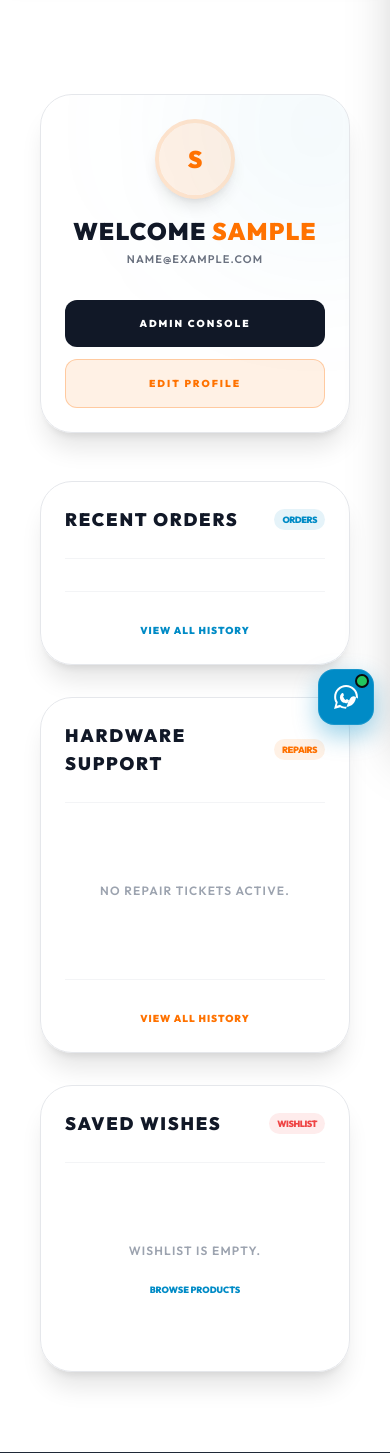
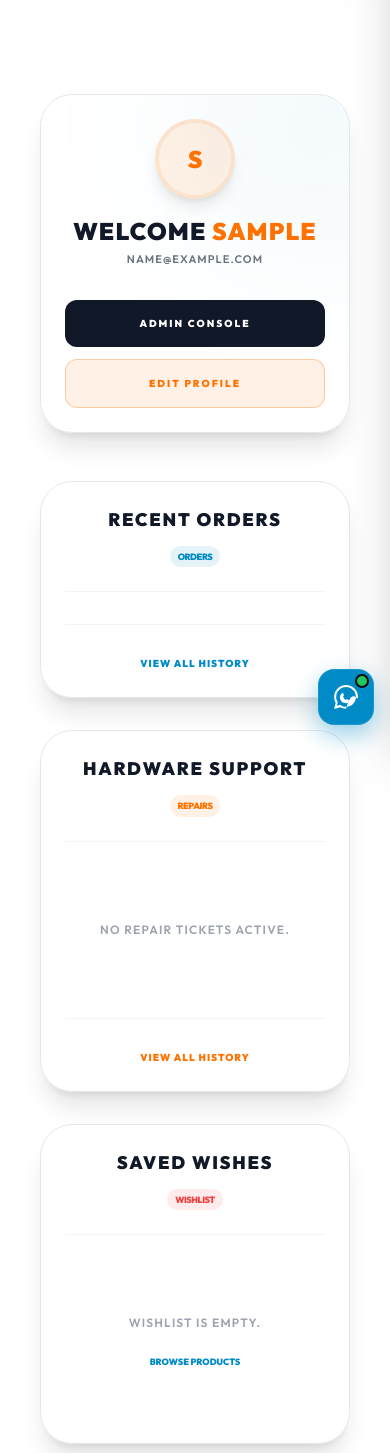
Before and after one commit to El-viktoh/Compupartz, a Django app: page /dashboard/ in a window 390 px wide. Shown: the part 103-1556 px from the top of the page. Run offline with Django 4.2, Linux system fonts and the light colour scheme; the visitor is signed in with stand-in values (Sample User, id 1); data that the repository does not hold is empty; some libraries are stand-ins or nearby versions.

Commit message:
UI: Center align all internal card contents on mobile view to match header

```diff
--- a/templates/account/dashboard.html
+++ b/templates/account/dashboard.html
@@ -53,7 +53,7 @@
 
         <!-- RECENT ORDERS -->
         <div class="bg-white/80 dark:bg-white/5 backdrop-blur-xl border border-gray-200 dark:border-white/10 p-6 md:p-8 rounded-[2rem] shadow-xl">
-            <div class="flex items-center justify-between mb-8 border-b border-gray-100 dark:border-white/5 pb-6">
+            <div class="flex flex-col md:flex-row items-center justify-center md:justify-between gap-3 md:gap-0 mb-8 border-b border-gray-100 dark:border-white/5 pb-6 text-center">
                 <h2 class="text-lg font-outfit font-black text-gray-900 dark:text-white uppercase tracking-widest">Recent Orders</h2>
                 <span class="text-[9px] font-black bg-brandBlue/10 text-brandBlue px-2 py-1 rounded-full uppercase tracking-tighter">Orders</span>
             </div>
@@ -62,7 +62,7 @@
                 <div class="space-y-6">
                     {% for order in orders %}
                         <a href="/order/track/{{ order.id }}/" class="block group p-4 rounded-2xl hover:bg-gray-50 dark:hover:bg-white/5 transition-all border border-transparent hover:border-gray-200 dark:hover:border-white/10">
-                            <div class="flex items-center gap-6">
+                            <div class="flex flex-col md:flex-row items-center gap-4 md:gap-6 text-center md:text-left">
                                 <div class="w-16 h-16 rounded-xl bg-gray-100 dark:bg-white/5 flex items-center justify-center p-2 overflow-hidden shrink-0">
                                     {% if order.image %}
                                         <img src="{{ order.image }}" class="w-full h-full object-contain drop-shadow-md group-hover:scale-110 transition-transform">
@@ -74,7 +74,7 @@
                                     <p class="text-sm font-bold text-gray-900 dark:text-white uppercase tracking-tight mb-0.5">Order #ID:{{ order.id }}</p>
                                     <p class="text-xs text-brandBlue font-black">GHS {{ order.total_amount }}</p>
                                 </div>
-                                <div class="text-right">
+                                <div class="text-center md:text-right mt-2 md:mt-0 w-full md:w-auto">
                                     <span class="text-[10px] font-black text-gray-400 group-hover:text-brandOrange transition-colors uppercase">Track &rarr;</span>
                                 </div>
                             </div>
@@ -91,7 +91,7 @@
 
         <!-- REPAIR TICKETS -->
         <div class="bg-white/80 dark:bg-white/5 backdrop-blur-xl border border-gray-200 dark:border-white/10 p-6 md:p-8 rounded-[2rem] shadow-xl">
-            <div class="flex items-center justify-between mb-8 border-b border-gray-100 dark:border-white/5 pb-6">
+            <div class="flex flex-col md:flex-row items-center justify-center md:justify-between gap-3 md:gap-0 mb-8 border-b border-gray-100 dark:border-white/5 pb-6 text-center">
                 <h2 class="text-lg font-outfit font-black text-gray-900 dark:text-white uppercase tracking-widest">Hardware Support</h2>
                 <span class="text-[9px] font-black bg-brandOrange/10 text-brandOrange px-2 py-1 rounded-full uppercase tracking-tighter">Repairs</span>
             </div>
@@ -100,7 +100,7 @@
                 <div class="space-y-6">
                     {% for repair in repairs %}
                         <a href="{% url 'track_repair' repair.ticket_id %}" class="block group p-4 rounded-2xl hover:bg-gray-50 dark:hover:bg-white/5 transition-all border border-transparent hover:border-gray-200 dark:hover:border-white/10">
-                            <div class="flex items-center gap-6">
+                            <div class="flex flex-col md:flex-row items-center gap-4 md:gap-6 text-center md:text-left">
                                 <div class="w-16 h-16 rounded-xl bg-brandOrange/5 flex items-center justify-center shrink-0">
                                     <span class="text-brandOrange text-xl">🛠️</span>
                                 </div>
@@ -108,7 +108,7 @@
                                     <p class="text-sm font-bold text-gray-900 dark:text-white uppercase tracking-tight mb-0.5">Ticket: {{ repair.ticket_id }}</p>
                                     <p class="text-xs text-gray-500 font-light truncate max-w-[150px] uppercase">{{ repair.device }}</p>
                                 </div>
-                                <div class="text-right">
+                                <div class="text-center md:text-right mt-2 md:mt-0 w-full md:w-auto">
                                     <span class="text-[10px] font-black text-gray-400 group-hover:text-brandBlue transition-colors uppercase">Monitor &rarr;</span>
                                 </div>
                             </div>
@@ -129,7 +129,7 @@
 
         <!-- MY WISHLIST -->
         <div class="bg-white/80 dark:bg-white/5 backdrop-blur-xl border border-gray-200 dark:border-white/10 p-6 md:p-8 rounded-[2rem] shadow-xl">
-            <div class="flex items-center justify-between mb-8 border-b border-gray-100 dark:border-white/5 pb-6">
+            <div class="flex flex-col md:flex-row items-center justify-center md:justify-between gap-3 md:gap-0 mb-8 border-b border-gray-100 dark:border-white/5 pb-6 text-center">
                 <h2 class="text-lg font-outfit font-black text-gray-900 dark:text-white uppercase tracking-widest">Saved Wishes</h2>
                 <span class="text-[9px] font-black bg-red-500/10 text-red-500 px-2 py-1 rounded-full uppercase tracking-tighter">Wishlist</span>
             </div>
@@ -138,7 +138,7 @@
                 <div class="space-y-6">
                     {% for item in wishlist_items %}
                         <a href="/store/product/{{ item.product.id }}/" class="block group p-4 rounded-2xl hover:bg-gray-50 dark:hover:bg-white/5 transition-all border border-transparent hover:border-gray-200 dark:hover:border-white/10">
-                            <div class="flex items-center gap-6">
+                            <div class="flex flex-col md:flex-row items-center gap-4 md:gap-6 text-center md:text-left">
                                 <div class="w-16 h-16 rounded-xl bg-gray-100 dark:bg-white/5 flex items-center justify-center p-2 overflow-hidden shrink-0">
                                     {% if item.product.image %}
                                         <img src="{{ item.product.image.url }}" class="w-full h-full object-contain drop-shadow-md group-hover:scale-110 transition-transform">
@@ -150,7 +150,7 @@
                                     <p class="text-sm font-bold text-gray-900 dark:text-white uppercase tracking-tight mb-0.5 truncate max-w-[120px]">{{ item.product.name }}</p>
                                     <p class="text-xs text-gray-500 font-light uppercase">GHS {{ item.product.price }}</p>
                                 </div>
-                                <div class="text-right">
+                                <div class="text-center md:text-right mt-2 md:mt-0 w-full md:w-auto">
                                     <span class="text-[10px] font-black text-gray-400 group-hover:text-red-500 transition-colors uppercase">View &rarr;</span>
                                 </div>
                             </div>
```
